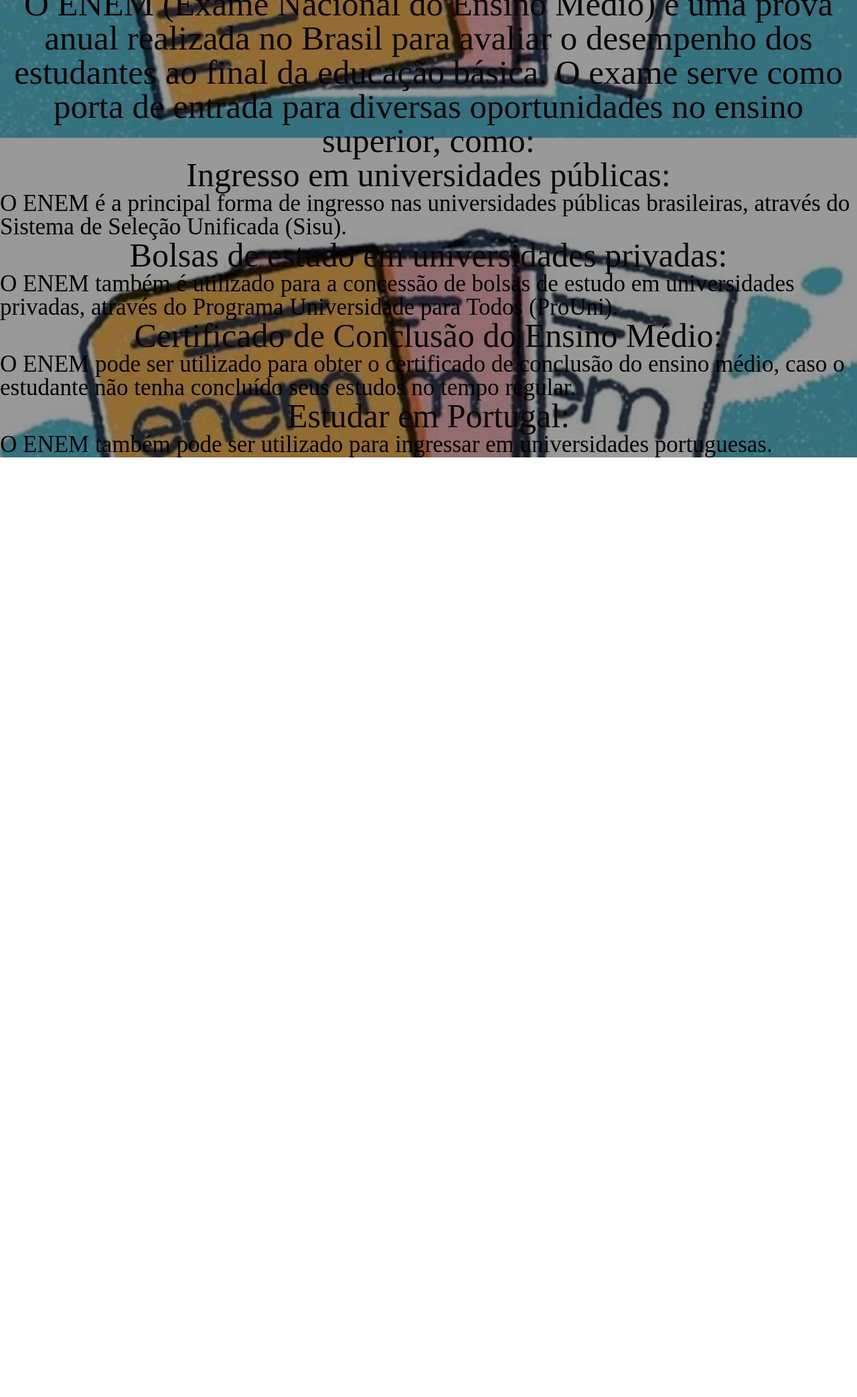
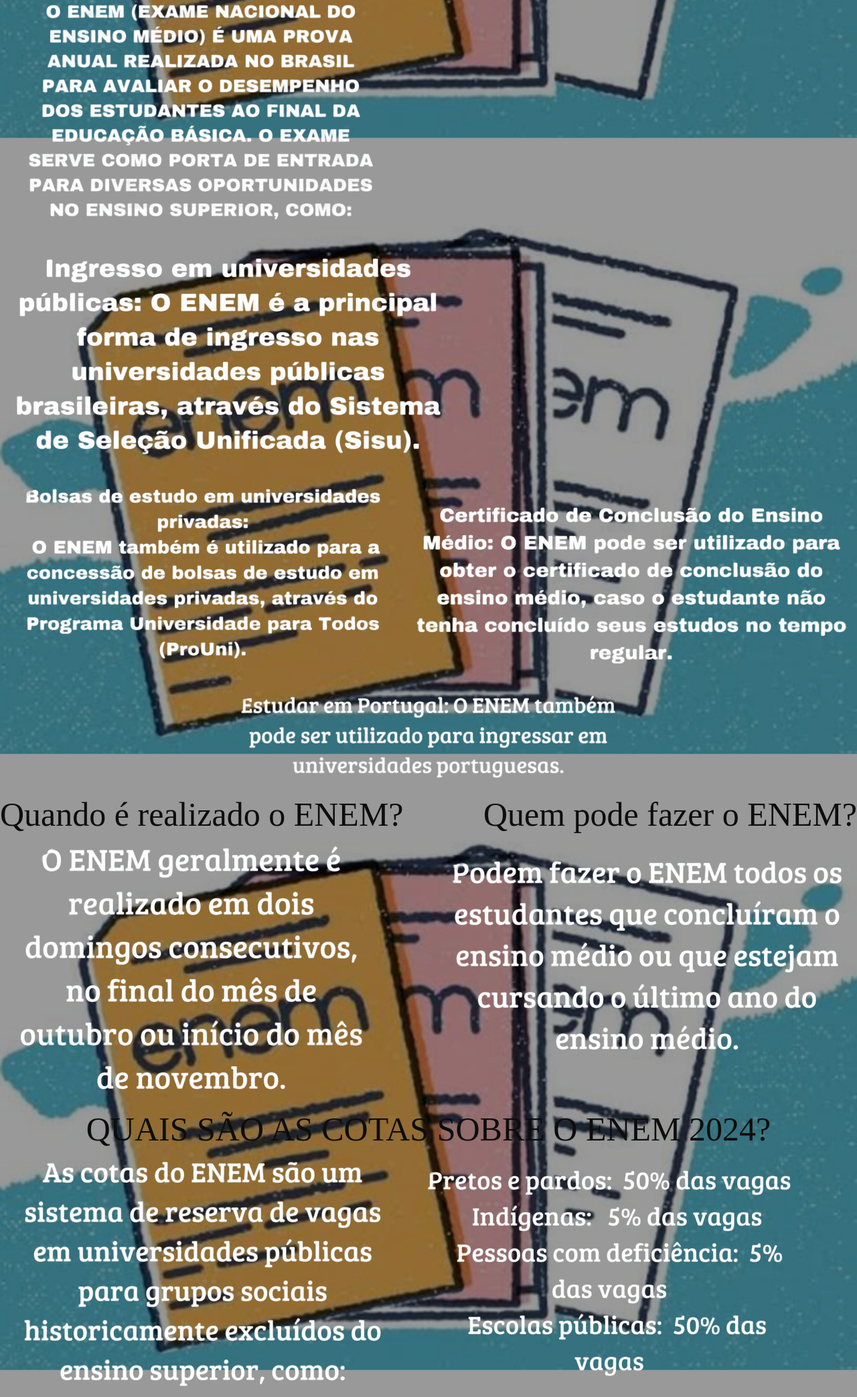
Before and after one commit to Victorreidelas/ola-enem, a plain HTML site: page index.html in a window 1280 px wide. Shown: the part 714-2800 px from the top of the page at 67% size. Before the commit the page ends 1397 px from the top, so only its background shows below. Drawn offline with Linux system fonts and the light colour scheme.

Commit message:
Add files via upload

```diff
--- a/estilo.css
+++ b/estilo.css
@@ -1,6 +1,6 @@
 
 body{
-    background-image: url("imagem/luxa.org-opacity-changed-img\ de\ fundo.jpg");
+    background-image: url("/imagem/fundo.jpg");
     background-repeat: no-repeat;
     background-position: center center;
     background-size: cover;
@@ -59,7 +59,30 @@ body{
     }
 
     .p3{
-        color: #0c0606;
-        text-align: center;
-        font-size: 51px;
+        color:	#000000;
+        font-size: 50px;
+        left: auto;
+        width: auto;
     }
+
+    .left {
+        float: left;
+        font-size: 50px;
+        color: 	#0d0d0d;
+      }
+
+      .right {
+        float: right;
+        font-size: 50px;
+        color: 	#0d0d0d;
+    }
+
+    .img07{
+        float: right;
+    }
+
+    .roda{
+     margin-top: 20px;
+     font-size: 50px;
+
+    }
--- a/index.html
+++ b/index.html
@@ -15,15 +15,36 @@
     <h3 class="note">notícias/informações</h3>
     <img class="img1" src="imagem/img1.png" alt="">
     <h4 class="oque">O QUE É ENEM</h4>
-    <p class="p3">O ENEM (Exame Nacional do Ensino Médio) é uma prova anual realizada no Brasil para avaliar o desempenho dos estudantes ao final da educação básica. O exame serve como porta de entrada para diversas oportunidades no ensino superior, como: </p>
-    <h5 class="p2">Ingresso em universidades públicas:</h5>
-    <p class="p1"> O ENEM é a principal forma de ingresso nas universidades públicas brasileiras, através do Sistema de Seleção Unificada (Sisu). </p>
-    <h6 class="p2">Bolsas de estudo em universidades privadas:</h6>
-    <p class="p1">O ENEM também é utilizado para a concessão de bolsas de estudo em universidades privadas, através do Programa Universidade para Todos (ProUni).</p>
-    <h5 class="p2">Certificado de Conclusão do Ensino Médio:</h5>
-    <p class="p1">O ENEM pode ser utilizado para obter o certificado de conclusão do ensino médio, caso o estudante não tenha concluído seus estudos no tempo regular.</p>
-    <h6 class="p2">Estudar em Portugal:</h6>
-    <p class="p1">O ENEM também pode ser utilizado para ingressar em universidades portuguesas.</p>
-
+    <img src="/imagem/img01.png" alt="">
+    <img src="/imagem/img02.png" alt="">
+    <img src="/imagem/img03.png" alt="">
+    <img src="/imagem/img04.png" alt="">
+    <img class="img1"  src="/imagem/img05.png" alt="">
+    <div>
+        <span class="left">Quando é realizado o ENEM?</span>
+        <span class="right">Quem pode fazer o ENEM?</span>
+    </div>
+    <img src="/imagem/img06.png" alt="">
+    <img class="img07" src="/imagem/img07.png" alt="">
+    <h1 class="oque">QUAIS SÃO AS COTAS SOBRE O ENEM 2024?</h1>
+    <img src="/imagem/img08.png" alt="">
+    <img src="/imagem/img09.png" alt="">
+    <div>
+        <span class="left">Objetivo das cotas:</span>
+        <span class="right">Importância das cotas:</span>
+    </div>
+    <img src="/imagem/img10.png" alt="">
+    <img class="img07" src="/imagem/img11.png" alt="">
+    <div>
+        <span class="left">Dicas para se preparar</span>
+        <span class="right">Observações sobre o emem:</span>
+    </div>
+    <img src="/imagem/img12.png" alt="">
+    <img class="img07" src="/imagem/img13.png" alt="">
+    <footer class="roda">
+        <p>Para mais informações sobre o ENEM:</p>
+        <p>Para mais informações sobre o ENEM © 2024 </p>
+        <p><a href="https://www.gov.br/pt-br/servicos/fazer-o-exame-nacional-do-ensino-medio">saiba mais</a></p>
+      </footer>
 </body>
 </html>
```
Also changed, not shown: imagem/fundo.jpg (added), imagem/img01.png (added), imagem/img02.png (added), imagem/img03.png (added), imagem/img04.png (added), imagem/img05.png (added), imagem/img06.png (added), imagem/img07.png (added), imagem/img08.png (added), imagem/img09.png (added), imagem/img10.png (added), imagem/img11.png (added), imagem/img12.png (added), imagem/img13.png (added).
